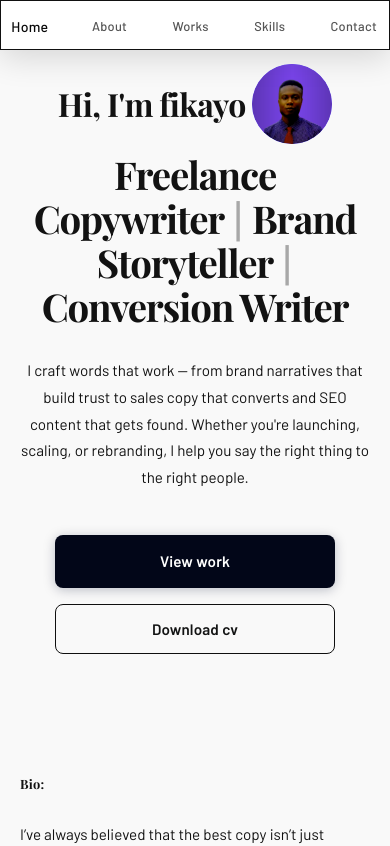
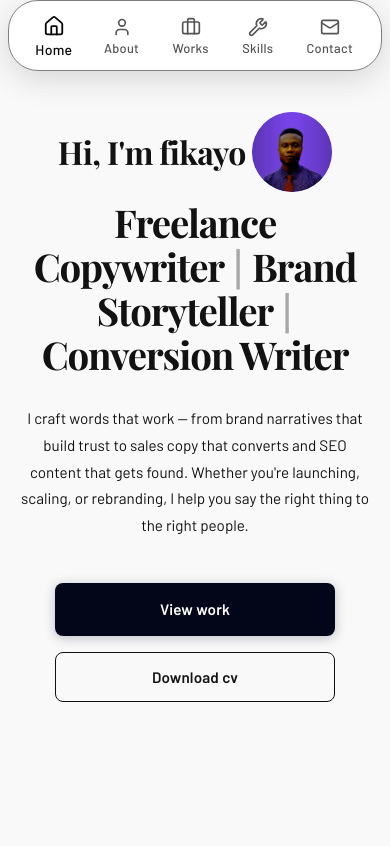
Before and after one commit to fikayo360/copywriterPortfolio, a React (Vite) app: page / in a window 390 px wide. Shown: the top 846 px of the page. Built offline with nearby package versions, Linux system fonts and the light colour scheme; a web font is replaced by a local one.

Commit message:
first commit

```diff
--- a/package.json
+++ b/package.json
@@ -10,6 +10,7 @@
     "preview": "vite preview"
   },
   "dependencies": {
+    "lucide-react": "^1.8.0",
     "react": "^19.2.4",
     "react-dom": "^19.2.4"
   },
--- a/src/components/hero/hero.css
+++ b/src/components/hero/hero.css
@@ -172,7 +172,7 @@
 
 @media (max-width: 580px) {
   .hero {
-    padding: 4rem 1rem;
+    padding: 7rem 1rem;
   }
 
   .hero__actions {
--- a/src/components/nav/nav.css
+++ b/src/components/nav/nav.css
@@ -35,7 +35,7 @@
 .nav__pill {
   position: relative;
   background-color: #ffffff;
-  border: 0.5px solid var(--border-color);
+  border: 0.5px solid grey;
   border-radius: 999px;
   box-shadow: 0 4px 24px rgba(0, 0, 0, 0.08), 0 1px 3px rgba(0, 0, 0, 0.04);
   padding: 0.3rem;
@@ -117,16 +117,16 @@
 }
 
 /* ── Mobile — icon + label stacked ─────────────────────────── */
-@media (max-width: 580px) {
+@media (max-width: 768px) {
   .nav {
     padding: 0;
   }
 
   .nav__pill {
-    width: 100%;
+     width: calc(100% - 1rem);
     max-width: 580px;
-    border-radius: 0px;
-    padding: 0;
+    border-radius: 30px;
+    padding: 0 1rem;
     box-shadow: 0 8px 32px rgba(0, 0, 0, 0.14);
   }
 
--- a/src/components/nav/nav.jsx
+++ b/src/components/nav/nav.jsx
@@ -1,12 +1,13 @@
 import { useState, useEffect, useRef } from "react";
+import { House, User, Briefcase, Wrench, Mail } from "lucide-react";
 import "./nav.css";
 
 const navLinks = [
-  { label: "Home",    href: "#home"},
-  { label: "About",   href: "#about"},
-  { label: "Works",   href: "#works"},
-  { label: "Skills",  href: "#skills"},
-  { label: "Contact", href: "#contact" },
+  { label: "Home",    href: "#home", icon:<House size={20}/> },
+  { label: "About",   href: "#about", icon:<User size={20}/>},
+  { label: "Works",   href: "#works", icon:<Briefcase size={20}/>},
+  { label: "Skills",  href: "#skills", icon:<Wrench size={20} />},
+  { label: "Contact", href: "#contact", icon:<Mail size={20}/> },
 ];
 
 const Navbar = () => {
```
Also changed, not shown: 1 other file (tests, documents, lock files or other folders).
